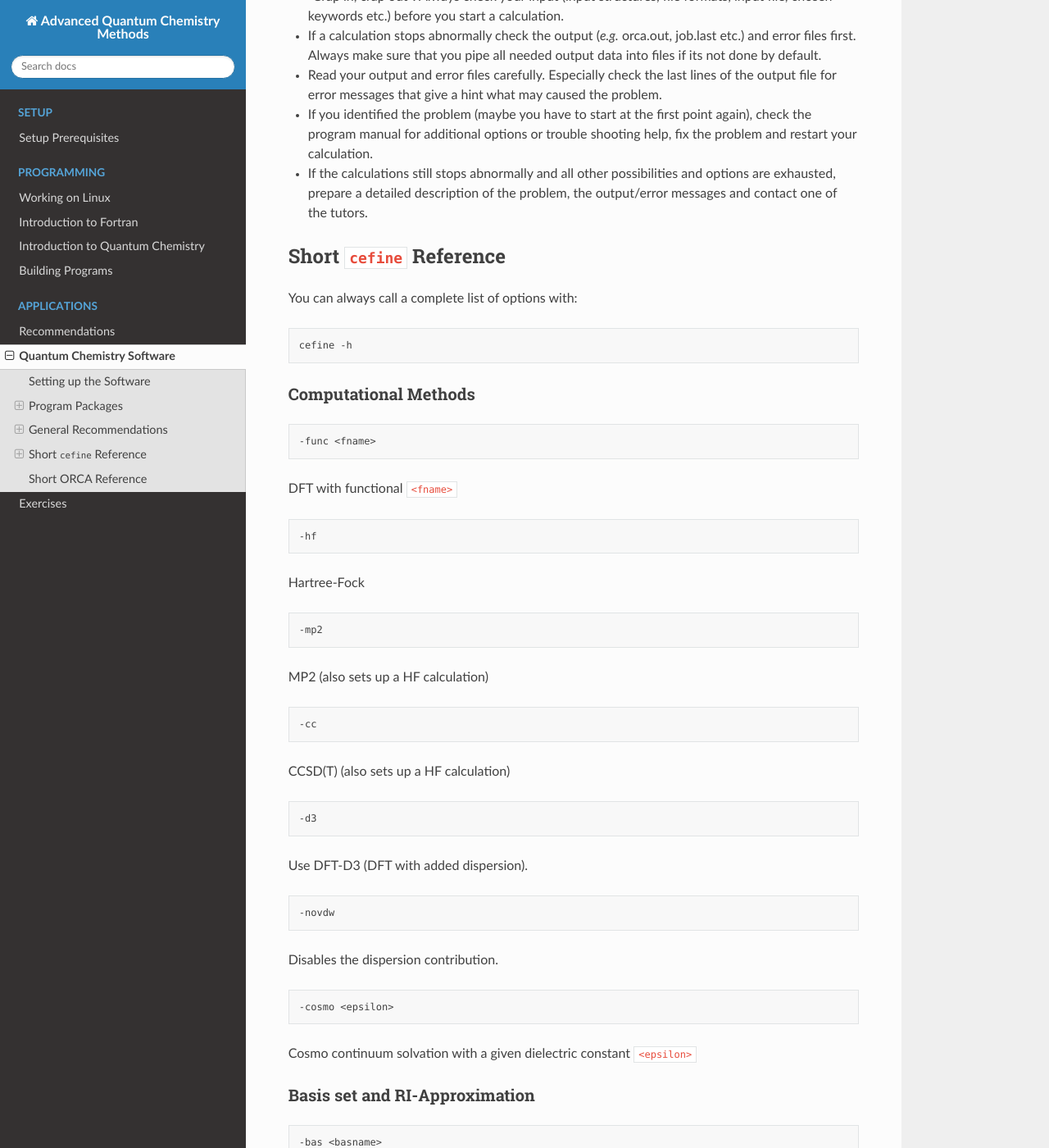
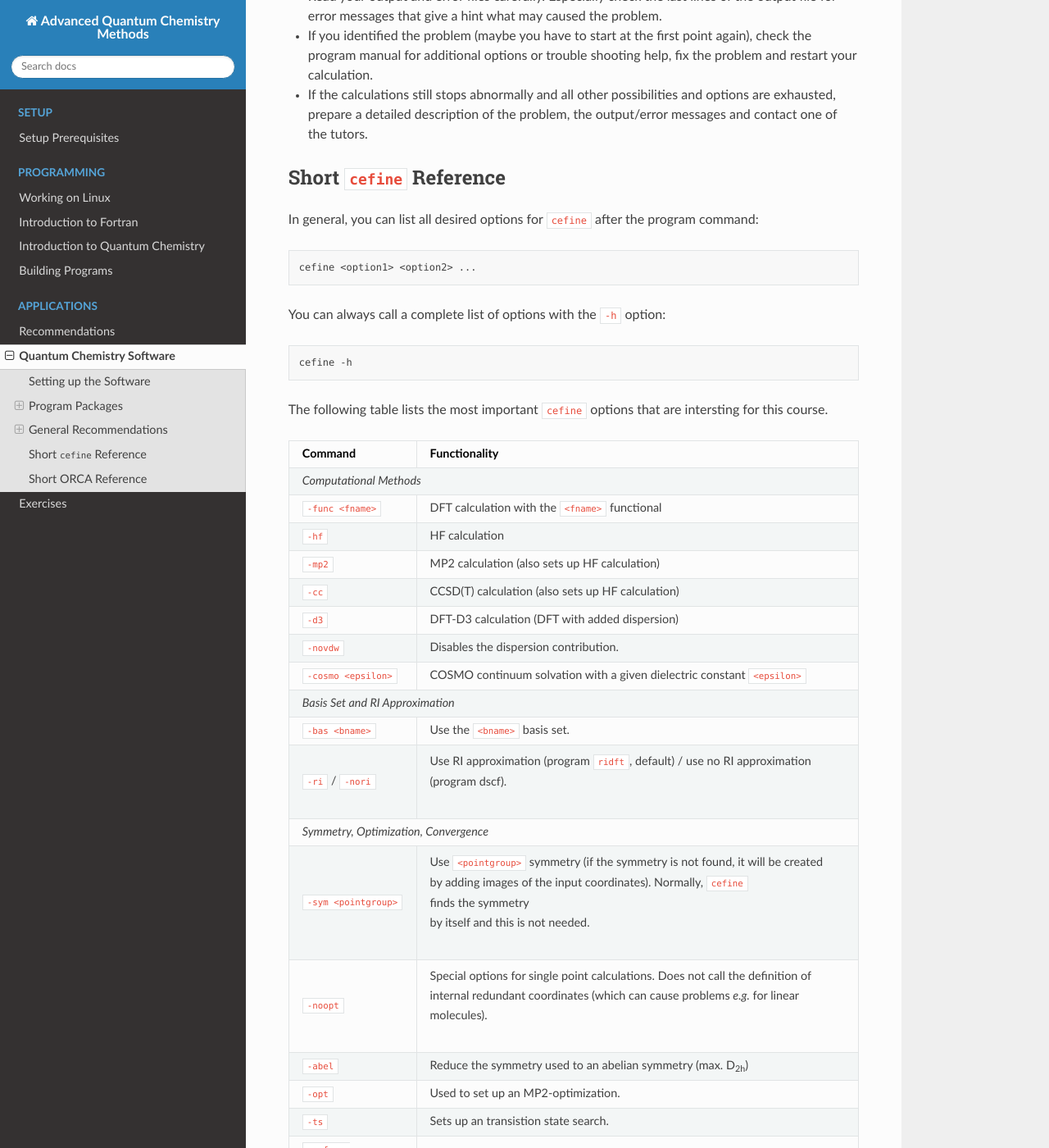
Before and after one commit to grimme-lab/qc2-teaching, a Sphinx documentation site: the page built from doc/apps-setup.rst, in a window 1280 px wide and 1400 px high, scrolled down 4531 px. Shown: the whole window at 82% size. Built offline with Sphinx 7.4.7 and the Read the Docs theme 2.0.0, drawn with Linux system fonts in a browser that asks for light colours; some of the changed text lies outside the part shown.

Commit message:
changed 'Short cefine reference' to a table

```diff
--- a/doc/apps-setup.rst
+++ b/doc/apps-setup.rst
@@ -206,139 +206,79 @@ Many programs may cause many problems, therefore you should follow some simple g
 Short ``cefine`` Reference
 --------------------------
 
-You can always call a complete list of options with:
+In general, you can list all desired options for ``cefine`` after the program command:
+
+.. code-block:: none
+
+   cefine <option1> <option2> ...
+
+You can always call a complete list of options with the ``-h`` option:
 
 .. code-block:: none
 
    cefine -h
 
-Computational Methods
-~~~~~~~~~~~~~~~~~~~~~
+The following table lists the most important ``cefine`` options that are intersting for this course.
 
-.. code-block:: none
-
-   -func <fname>
-
-DFT with functional ``<fname>``
-
-.. code-block:: none
-
-   -hf
-
-Hartree-Fock
-
-.. code-block:: none
-
-   -mp2
-
-MP2 (also sets up a HF calculation)
-
-.. code-block:: none
-
-   -cc
-
-CCSD(T) (also sets up a HF calculation)
-
-.. code-block:: none
-
-   -d3
-
-Use DFT-D3 (DFT with added dispersion).
-
-.. code-block:: none
-
-   -novdw
-
-Disables the dispersion contribution.
-
-.. code-block:: none
-
-   -cosmo <epsilon>
-
-Cosmo continuum solvation with a given dielectric constant ``<epsilon>``
-
-Basis set and RI-Approximation
-~~~~~~~~~~~~~~~~~~~~~~~~~~~~~~
-
-.. code-block:: none
-
-   -bas <basname>
-
-Use basis ``<basname>``.
-
-.. code-block:: none
-
-   -ri / -nori
-
-Use RI approximation (program ``ridft``, default) / use no RI approximation (program ``dscf``).
-
-Symmetry, Optimization, Convergence
-~~~~~~~~~~~~~~~~~~~~~~~~~~~~~~~~~~~
-
-.. code-block:: none
-
-   -sym <pointgroup>
-
-Use ``<pointgroup>`` symmetry (if the symmetry is not found, it will be created by adding images of the
-input coordinates). Normally, ``cefine`` finds the symmetry by itself and this is not needed.
-
-.. code-block:: none
-
-   -noopt
-
-Special options for single point calculations. Does not call the definition of internal redundant coordinates
-(which can cause problems for *e.g.* linear molecules).
-
-.. code-block:: none
-
-   -abel
-
-Reduce the symmetry used to an abelian symmetry (max. D\ :sub:`2h`).
-
-.. code-block:: none
-
-   -opt
-
-Used to set up an MP2-optimization.
-
-.. code-block:: none
-
-   -ts
-
-Sets up a transition state search.
-
-.. code-block:: none
-
-   -scfconv <integer>
-
-Sets SCF energy convergence criterion to :math:`10^{-{\tt <integer>}}`.
-
-.. code-block:: none
-
-   -grid <griddef>
-
-Sets the DFT integration grid to ``<griddef>``.
-
-Electronic Information
-~~~~~~~~~~~~~~~~~~~~~~
-
-.. code-block:: none
-
-   -uhf <integer>
-
-Open shell calculation with ``<integer>`` unpaired electrons.
-
-.. code-block:: none
-
-   -chrg <integer>
-
-Used to define the molecular charge as ``<integer>``.
++------------------------+---------------------------------------------------------------------------------------+
+| Command                | Functionality                                                                         |
++========================+=======================================================================================+
+| *Computational Methods*                                                                                        |
++------------------------+---------------------------------------------------------------------------------------+
+| ``-func <fname>``      | DFT calculation with the ``<fname>`` functional                                       |
++------------------------+---------------------------------------------------------------------------------------+
+| ``-hf``                | HF calculation                                                                        |
++------------------------+---------------------------------------------------------------------------------------+
+| ``-mp2``               | MP2 calculation (also sets up HF calculation)                                         |
++------------------------+---------------------------------------------------------------------------------------+
+| ``-cc``                | CCSD(T) calculation (also sets up HF calculation)                                     |
++------------------------+---------------------------------------------------------------------------------------+
+| ``-d3``                | DFT-D3 calculation (DFT with added dispersion)                                        |
++------------------------+---------------------------------------------------------------------------------------+
+| ``-novdw``             | Disables the dispersion contribution.                                                 |
++------------------------+---------------------------------------------------------------------------------------+
+| ``-cosmo <epsilon>``   | COSMO continuum solvation with a given dielectric constant ``<epsilon>``              |
++------------------------+---------------------------------------------------------------------------------------+
+| *Basis Set and RI Approximation*                                                                               |
++------------------------+---------------------------------------------------------------------------------------+
+| ``-bas <bname>``       | Use the ``<bname>`` basis set.                                                        |
++------------------------+---------------------------------------------------------------------------------------+
+| ``-ri`` / ``-nori``    | | Use RI approximation (program ``ridft``, default) / use no RI approximation         |
+|                        | | (program dscf).                                                                     |
++------------------------+---------------------------------------------------------------------------------------+
+| *Symmetry, Optimization, Convergence*                                                                          |
++------------------------+---------------------------------------------------------------------------------------+
+| ``-sym <pointgroup>``  | | Use ``<pointgroup>`` symmetry (if the symmetry is not found, it will be created     |
+|                        | | by adding images of the input coordinates). Normally, ``cefine`` finds the symmetry |
+|                        | | by itself and this is not needed.                                                   |
++------------------------+---------------------------------------------------------------------------------------+
+| ``-noopt``             | | Special options for single point calculations. Does not call the definition of      |
+|                        | | internal redundant coordinates (which can cause problems *e.g.* for linear          |
+|                        | | molecules).                                                                         |
++------------------------+---------------------------------------------------------------------------------------+
+| ``-abel``              | Reduce the symmetry used to an abelian symmetry (max. D\ :sub:`2h`)                   |
++------------------------+---------------------------------------------------------------------------------------+
+| ``-opt``               | Used to set up an MP2-optimization.                                                   |
++------------------------+---------------------------------------------------------------------------------------+
+| ``-ts``                | Sets up an transistion state search.                                                  |
++------------------------+---------------------------------------------------------------------------------------+
+| ``-scfconv <integer>`` | Sets SCF energy convergence criterion to :math:`10^{-{\tt <integer>}}`.               |
++------------------------+---------------------------------------------------------------------------------------+
+| ``-grid <griddef>``    | Sets the DFT integration grid to ``<griddef>``.                                       |
++------------------------+---------------------------------------------------------------------------------------+
+| *Electronic Information*                                                                                       |
++------------------------+---------------------------------------------------------------------------------------+
+| ``-uhf <integer>``     | Open shell calculation with ``<integer>`` unpaired electrons.                         |
++------------------------+---------------------------------------------------------------------------------------+
+| ``-chrg <integer>``    | Used to define the molecular charge as ``<integer>``.                                 |
++------------------------+---------------------------------------------------------------------------------------+
 
 .. _Short ORCA Reference:
 
 Short ORCA Reference
 --------------------
 
+You can find a rough summary of the most important ORCA keywords in the following table.
 For a complete reference, consult the manual at https://orcaforum.kofo.mpg.de/.
 
 +----------+------------------------------------------------------------+
```
